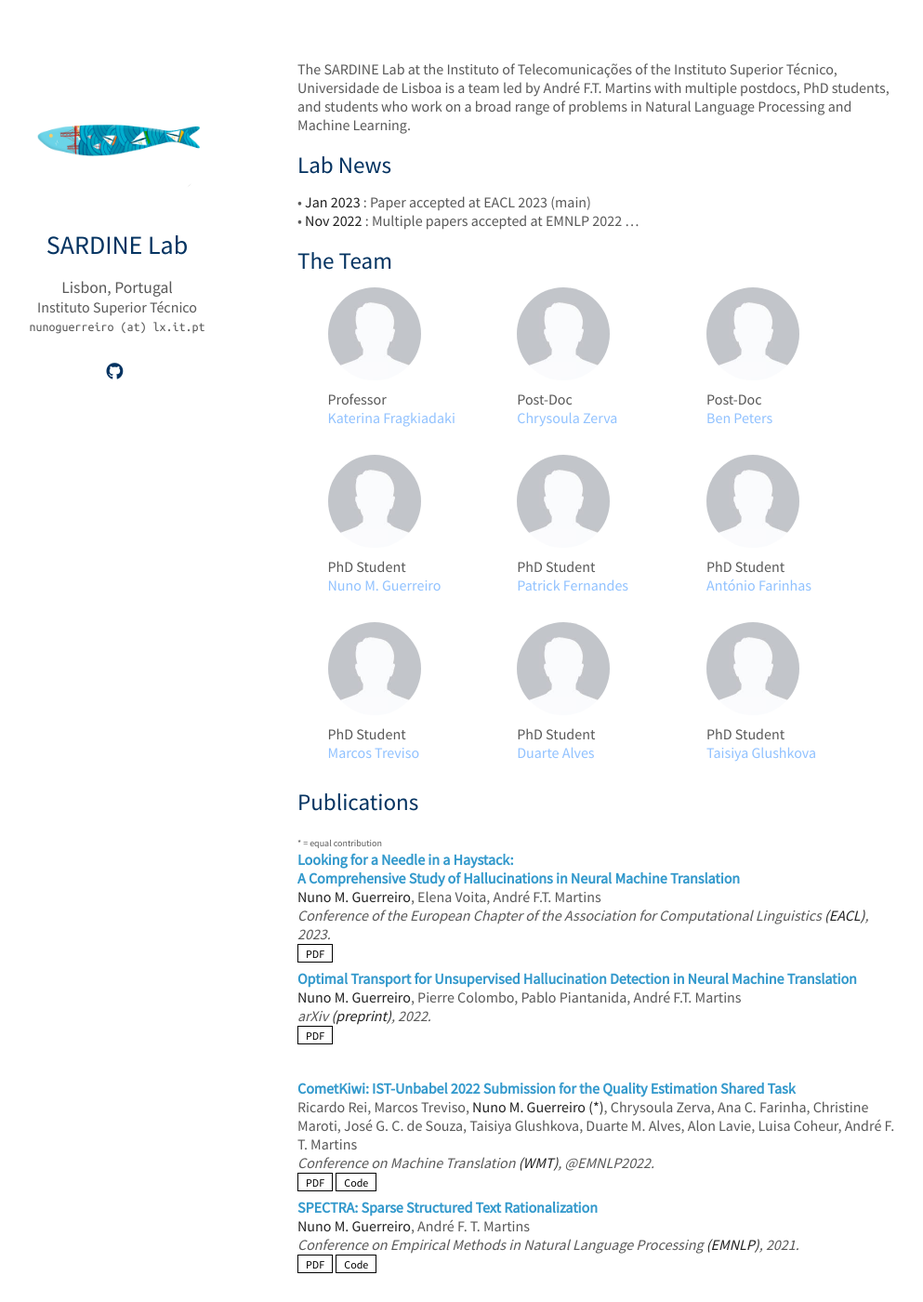
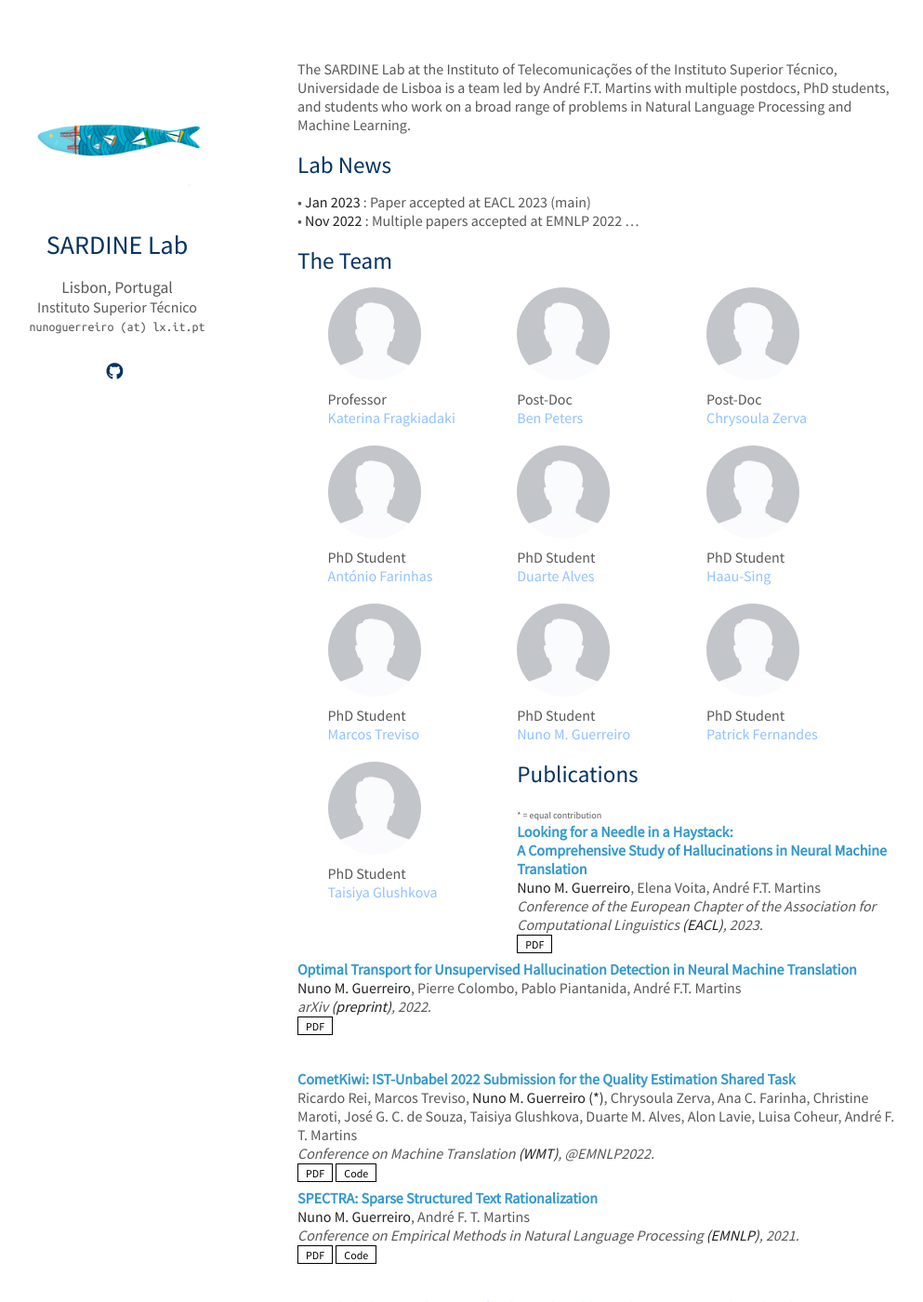
Before and after one commit to sardine-cs/sardine-cs.github.io, a Jekyll site: the page built from index.md, in a window 1280 px wide and 1400 px high. Shown: the whole window at 93% size, without its empty margins (150-1143 px from the left). Built offline with Jekyll 4.4.1, drawn with Linux system fonts in a browser that asks for light colours; nearby versions of some CDN libraries; a style sheet for code colours, icons or effects is not loaded.

Commit message:
Tweak the photo section

```diff
--- a/_data/staff.yml
+++ b/_data/staff.yml
@@ -4,26 +4,30 @@ Instructors:
       image: staff/generic.jpeg
 
 EducationAssociates:
-    - name: Chrysoula Zerva
-      image: staff/generic.jpeg
     - name: Ben Peters
       image: staff/generic.jpeg
 
+    - name: Chrysoula Zerva
+      image: staff/generic.jpeg
+
 TAs:
+    - name: António Farinhas
+      image: staff/generic.jpeg
+
+    - name: Duarte Alves
+      image: staff/generic.jpeg
+
+    - name: Haau-Sing
+      image: staff/generic.jpeg
+
+    - name: Marcos Treviso
+      image: staff/generic.jpeg
+
     - name: Nuno M. Guerreiro
       image: staff/generic.jpeg
 
     - name: Patrick Fernandes
       image: staff/generic.jpeg
 
-    - name: António Farinhas
-      image: staff/generic.jpeg
-
-    - name: Marcos Treviso
-      image: staff/generic.jpeg
-
-    - name: Duarte Alves
-      image: staff/generic.jpeg
-
     - name: Taisiya Glushkova
       image: staff/generic.jpeg
--- a/_sass/minimal-light.scss
+++ b/_sass/minimal-light.scss
@@ -678,7 +678,7 @@ footer {
 .instructor-profile-three-col {
   @extend %instructor-profile;
   width: 33%;
-  margin-bottom: 50px;
+  margin-bottom: 40px;
 }
 
 .news {
--- a/index.md
+++ b/index.md
@@ -10,6 +10,6 @@ The SARDINE Lab at the Instituto of Telecomunicações of the Instituto Superior
 • **Nov 2022** : Multiple papers accepted at EMNLP 2022 ...
 
 ## The Team
-{% include_relative _includes/staff.html %}<br />
+{% include_relative _includes/staff.html %}<br /><br />
 
 {% include_relative _includes/publications.md %}
```
